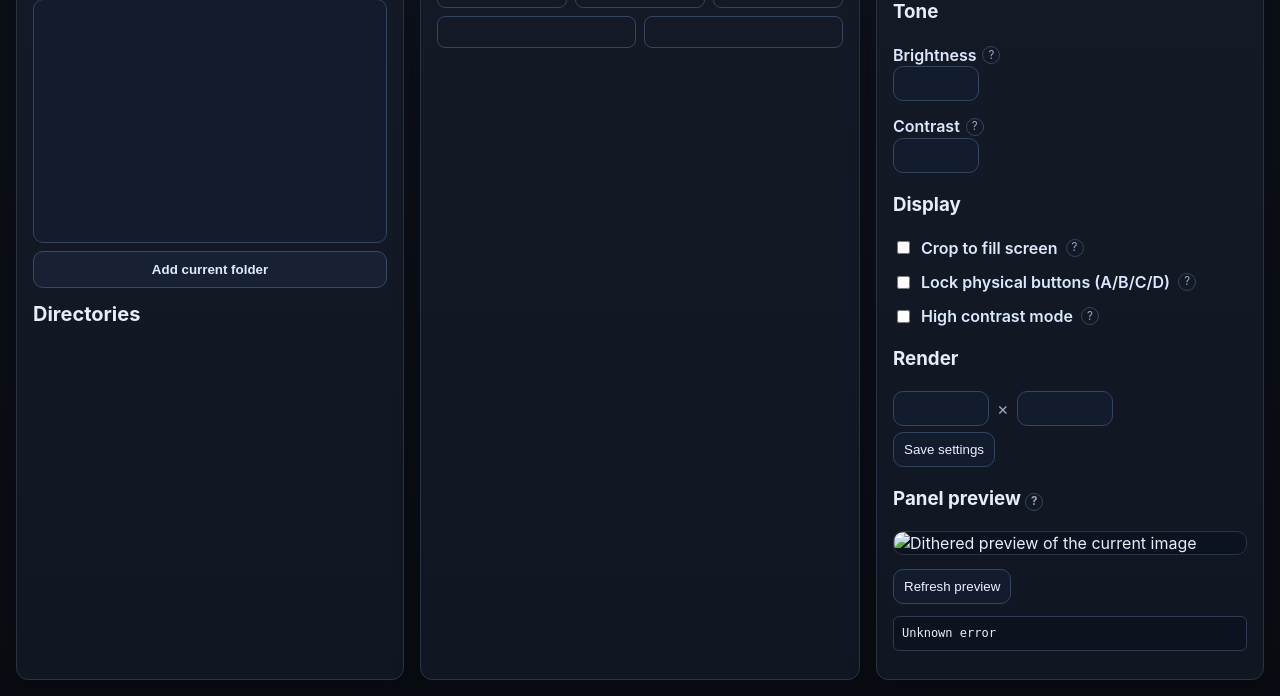
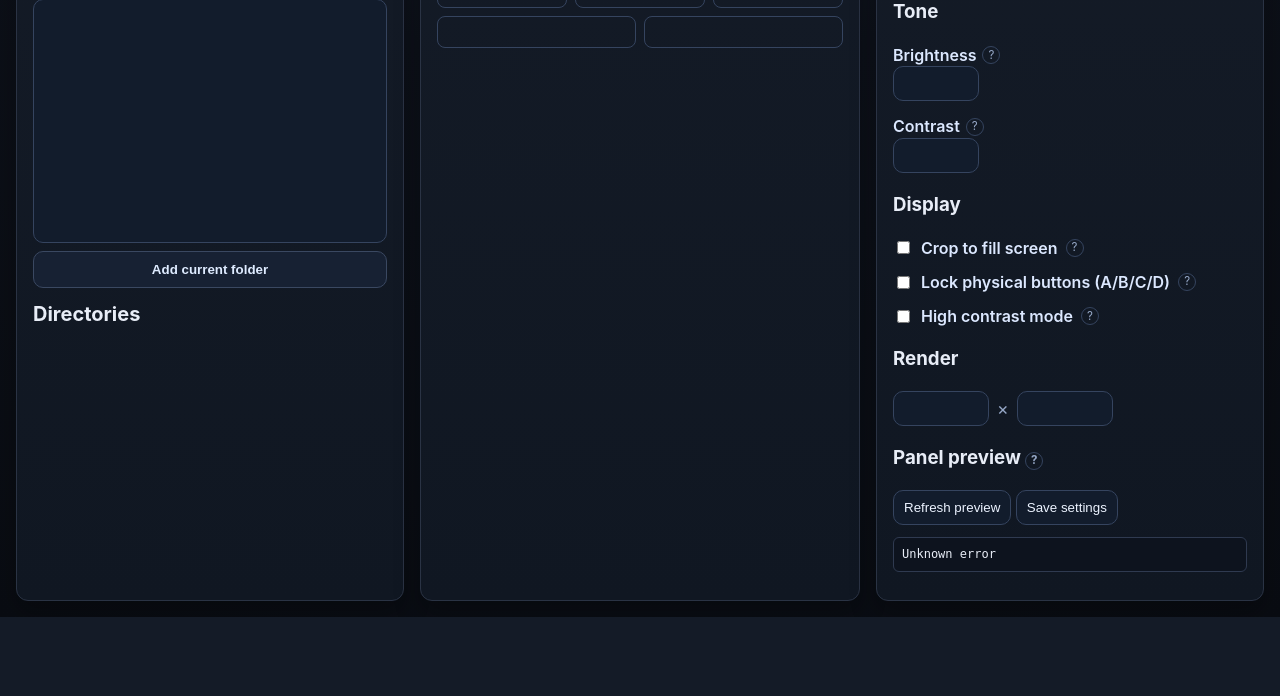
Before and after one commit to mjimeneznet/inky-image, a Python web app: template templates/index.html in a window 1280 px wide, after a click that opens the changed part. Shown: the part 488-1184 px from the top of the page. After the commit the page ends 1105 px from the top, so only its background shows below. Run offline with Jinja, Linux system fonts and the light colour scheme; the template is opened without the code that fills it, so the values that code supplies are empty.

Commit message:
refactor(ui): save settings after the preview, before the JSON box
Order requested: you tune, preview, then save. The button sat between Render and
the preview, so it invited saving before looking. It now follows Refresh preview,
right before the status JSON.

Also hid the preview image while it has no src, which showed a broken image icon
with its alt text until the first refresh.

Verified by rendering the page and checking element order: render size, preview,
refresh, save, status output. 176 tests, ruff clean.

Risk: none (markup and CSS).

```diff
--- a/static/style.css
+++ b/static/style.css
@@ -452,6 +452,10 @@ h2 {
 .help:focus .help-text,
 .help:focus-within .help-text {
 	display: block;
+}
+
+.panel-preview:not([src]) {
+	display: none;
 }
 
 .setting-hint {
--- a/templates/index.html
+++ b/templates/index.html
@@ -249,8 +249,6 @@
 					aria-label="Render height in pixels">
 			</div>
 
-			<button id="save-settings-button">Save settings</button>
-
 			<h3>Panel preview
 				<span class="help" tabindex="0" role="note" aria-label="About the panel preview">?
 					<span class="help-text" role="tooltip">Dithered with the values currently in the form, saved or not: adjust the fields, press Refresh preview to compare without touching the panel, then Save settings to apply. Zoom to 100 % to see the real dot pattern.</span>
@@ -259,6 +257,8 @@
 			<img id="panel-preview" class="panel-preview" alt="Dithered preview of the current image">
 			<p id="panel-preview-status" class="setting-hint" role="status"></p>
 			<button id="refresh-preview-button" type="button">Refresh preview</button>
+
+			<button id="save-settings-button">Save settings</button>
 			<pre id="status-output"></pre>
 		</section>
 	</main>
```
